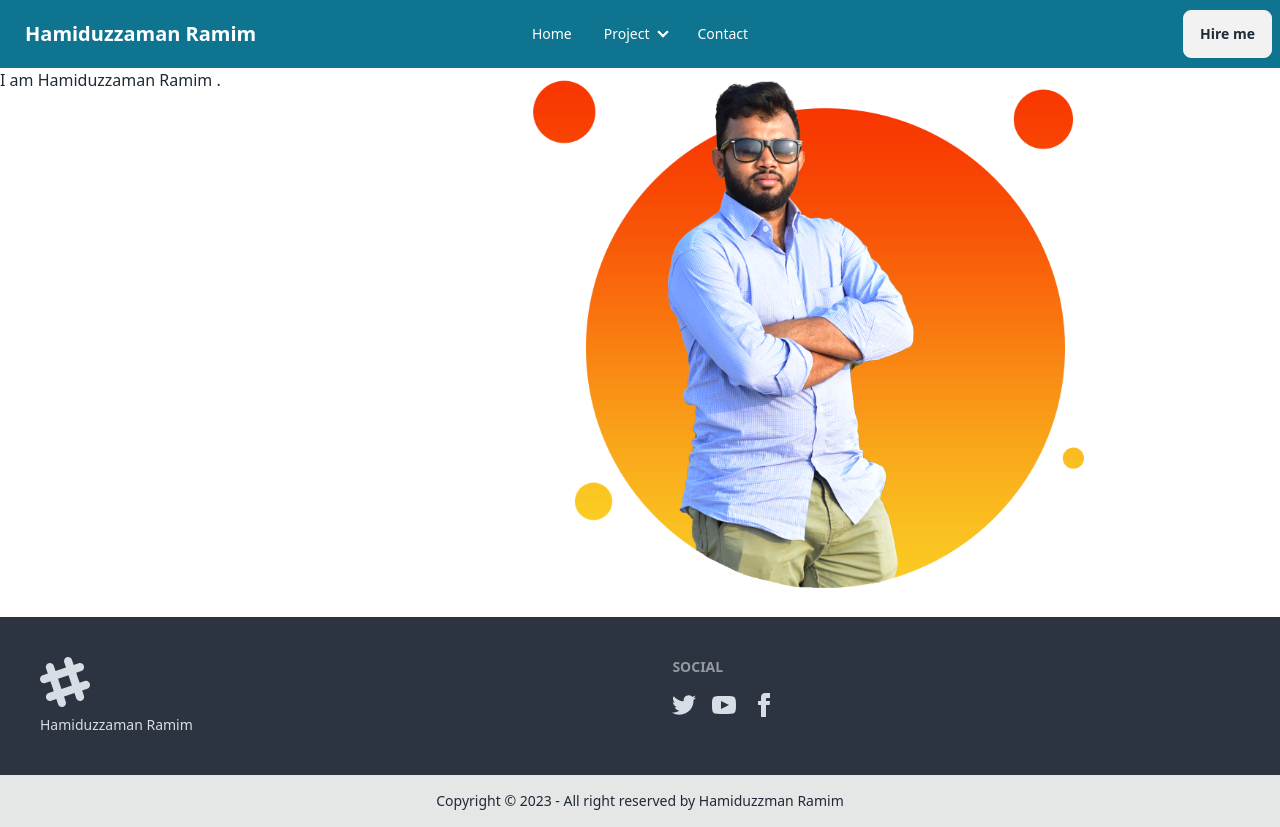
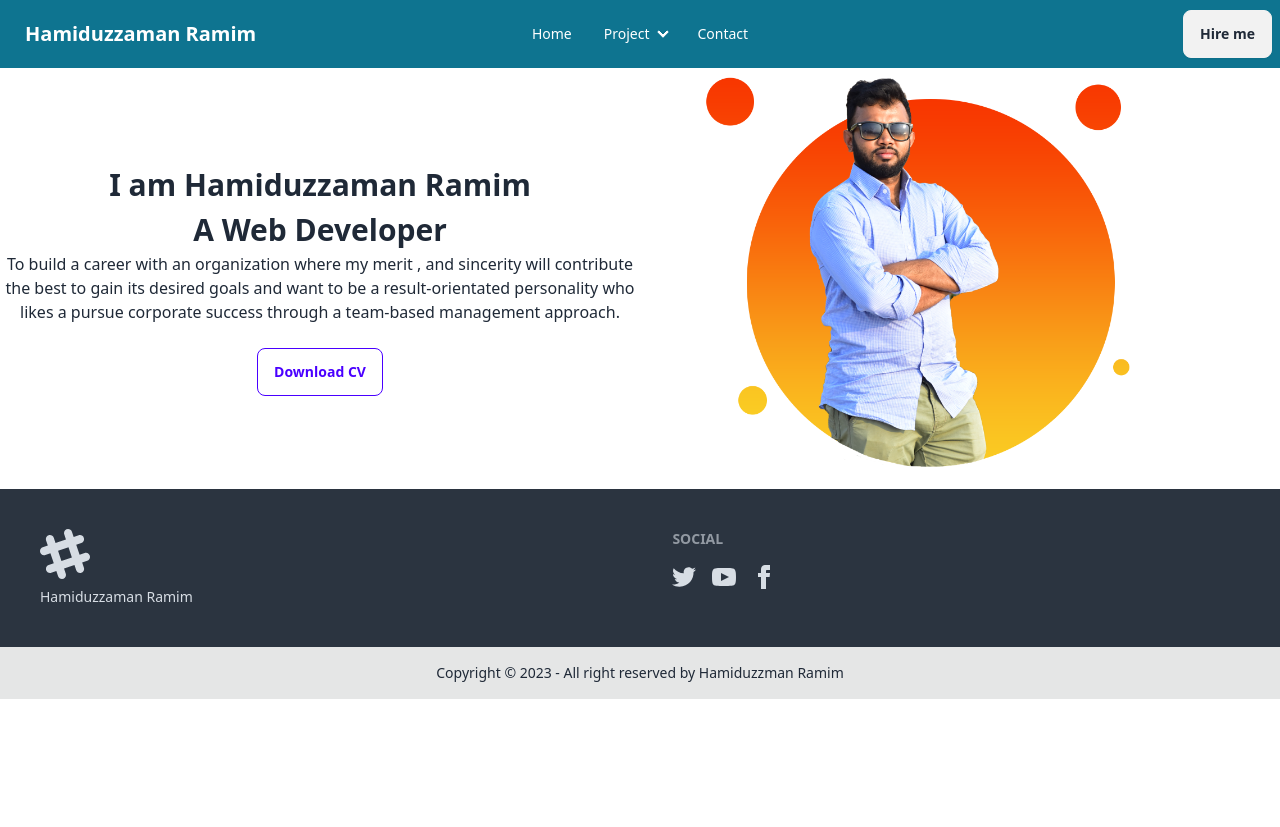
Before and after one commit to Hamiduzzaman96/Portfolio_Ramim, a React (Vite) app: page / in a window 1280 px wide. After the commit the page ends 800 px from the top, so only its background shows below. Built offline with nearby package versions, Linux system fonts and the light colour scheme.

Commit message:
fifth commit

```diff
--- a/src/Home/Home/Home.css
+++ b/src/Home/Home/Home.css
@@ -1,4 +1,17 @@
 .full{
     display: grid;
-    grid-template-columns: 2fr 3fr;
+    grid-template-columns: 3fr 3fr;
+    justify-content: center;
 }
+.text{
+    text-align: center;
+    margin: auto;
+}
+.h{
+    font-size: 30px;
+    font-weight: 700;
+}
+.picture{
+    margin-left: 30px;
+    padding-left: 20px;
+}
--- a/src/Home/Home/Home.jsx
+++ b/src/Home/Home/Home.jsx
@@ -1,12 +1,17 @@
 import './Home.css'
 import img1 from '../../assets/ramim-01.png'
 
-const Home = () =>{
-    return(
+const Home = () => {
+    return (
         <>
             <div className='full'>
                 <div className='text'>
-                <h1>I am Hamiduzzaman Ramim . </h1>
+                    <h1 className='h'>I am Hamiduzzaman Ramim<br />A Web Developer</h1>
+                    <p>To build a career with an organization where my merit , and sincerity
+                        will contribute the best to gain its desired goals and want to be a
+                        result-orientated personality who likes a pursue corporate success
+                        through a team-based management approach.</p>
+                       <a href="https://drive.google.com/file/d/1_QlvdZXlbwCuKQzsNA2ZZrpvsHSDkYtA/view?usp=sharing"><button className="btn btn-outline btn-primary mt-6">Download CV</button></a>
                 </div>
                 <div className='picture'>
                     <img src={img1} alt="" />
--- a/src/Routes/routes.jsx
+++ b/src/Routes/routes.jsx
@@ -4,6 +4,7 @@ import {
   } from "react-router-dom";
 import Main from "../Layout/Main";
 import Home from "../Home/Home/Home";
+import Skill from "../Skills/Skill";
 
 
   export const router = createBrowserRouter([
@@ -14,6 +15,9 @@ import Home from "../Home/Home/Home";
         {
             path:'/',
             element:<Home></Home>
+        },{
+          path:'/skill',
+          element:<Skill></Skill>
         }
       ]
     },
--- /dev/null
+++ b/src/Skills/Skill.jsx
@@ -0,0 +1,8 @@
+import '../Skills/Skill.css'
+import React from 'react'
+
+export default function Skill() {
+  return (
+    <div>Skill</div>
+  )
+}
```
Also changed, not shown: src/Skills/Skill.css (added). Lines whose indentation alone changed are shown as unchanged.
